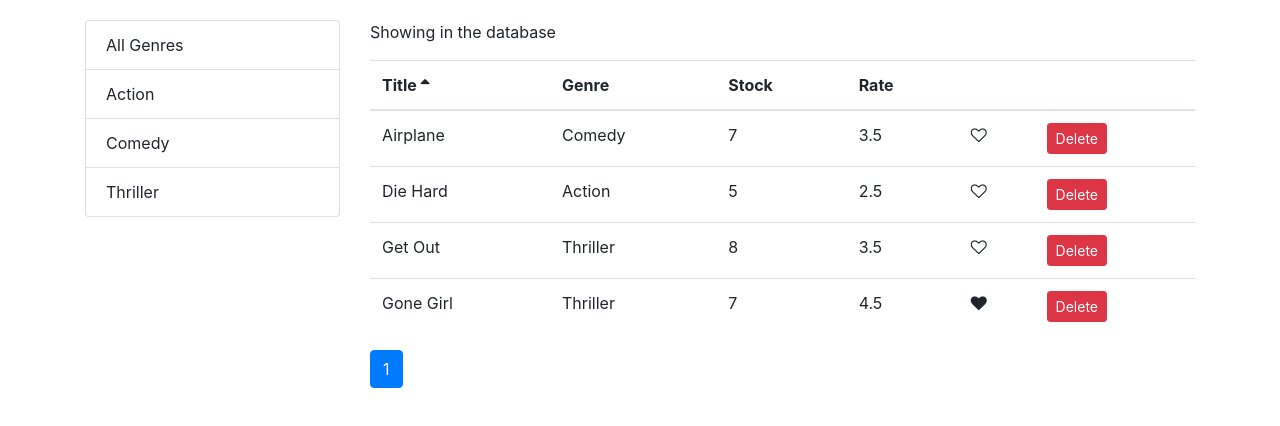
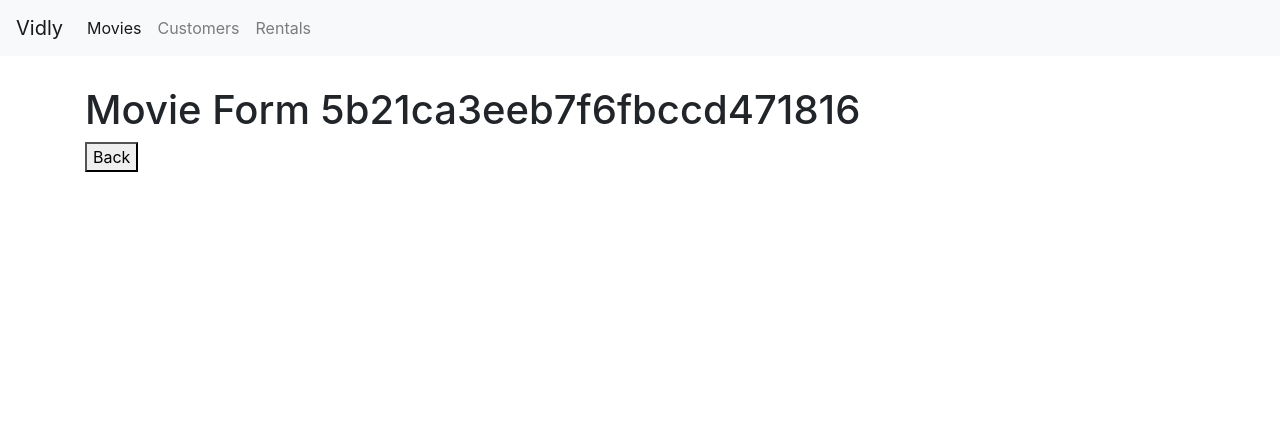
Before and after one commit to PeterFred/VidlyReact, a React (Create React App) app in the folder vidly-react/: page /movies/5b21ca3eeb7f6fbccd471816 in a window 1280 px wide. Shown: the top 426 px of the page. Built offline with nearby package versions, Linux system fonts and the light colour scheme.

Commit message:
Added navBar with routing

```diff
--- a/vidly-react/src/App.js
+++ b/vidly-react/src/App.js
@@ -1,23 +1,33 @@
 import React from "react";
-import "./App.css";
 import { Route, Redirect, Switch } from "react-router-dom";
 import Movies from "./components/movies";
 import Customers from "./components/customers";
 import Rentals from "./components/rentals";
 import NotFound from "./components/notFound";
+import NavBar from "./components/navBar";
+import MovieForm from "./components/movieForm";
+
+import "./App.css";
 
 function App() {
   return (
+    <div>
+      <NavBar />
       <main className="container">
         <Switch>
+          <Route path="/movies/:id" component={MovieForm}></Route>
           <Route path="/movies" component={Movies}></Route>
-        <Route path="/customers" component={Customers}></Route>
+          <Route
+            path="/customers"
+            render={props => <Customers sortBy="newest" {...props} />}
+          />
           <Route path="/rentals" component={Rentals}></Route>
           <Route path="/not-found" component={NotFound}></Route>
           <Redirect from="/" exact to="/movies" />
           <Redirect to="/not-found" />
         </Switch>
       </main>
+    </div>
   );
 }
 
--- a/vidly-react/src/components/customers.jsx
+++ b/vidly-react/src/components/customers.jsx
@@ -1,6 +1,9 @@
 import React from "react";
+import queryString from "query-string";
 
-const Customers = () => {
+const Customers = ({ match, location }) => {
+  const result = queryString.parse(location.search);
+  console.log(result);
   return <h1>Customers</h1>;
 };
 
--- a/vidly-react/src/components/movieForm.jsx
+++ b/vidly-react/src/components/movieForm.jsx
@@ -1,7 +1,17 @@
 import React, { Component } from "react";
 
-const MovieForm = () => {
-  return <h1>Movie Form</h1>;
+const MovieForm = ({ match, history }) => {
+  return (
+    <div>
+      <h1>Movie Form {match.params.id}</h1>
+      <button
+        classname=" btn btn-primary"
+        onClick={() => history.push("/movies")}
+      >
+        Back
+      </button>
+    </div>
+  );
 };
 
 export default MovieForm;
--- a/vidly-react/src/components/moviesTable.jsx
+++ b/vidly-react/src/components/moviesTable.jsx
@@ -1,4 +1,5 @@
 import React, { Component } from "react";
+import { Link } from "react-router-dom";
 import Like from "../components/common/like";
 import Table from "./common/table";
 
@@ -16,7 +17,11 @@
    */
 
   columns = [
-    { path: "title", label: "Title" },
+    {
+      path: "title",
+      label: "Title",
+      content: movie => <Link to={`/movies/${movie._id}`}> {movie.title} </Link>
+    },
     { path: "genre.name", label: "Genre" },
     { path: "numberInStock", label: "Stock" },
     { path: "dailyRentalRate", label: "Rate" },
--- /dev/null
+++ b/vidly-react/src/components/navBar.jsx
@@ -0,0 +1,45 @@
+import React from "react";
+import { Link, NavLink } from "react-router-dom";
+
+const NavBar = () => {
+  return (
+    <nav className="navbar navbar-expand-lg navbar-light bg-light">
+      <Link className="navbar-brand" to="/">
+        Vidly
+      </Link>
+      <button
+        className="navbar-toggler"
+        type="button"
+        data-toggle="collapse"
+        data-target="#navbarNavAltMarkup"
+        aria-controls="navbarNavAltMarkup"
+        aria-expanded="false"
+        aria-label="Toggle navigation"
+      >
+        <span className="navbar-toggler-icon" />
+      </button>
+
+      <div className="collapse navbar-collapse" id="navbarNavAltMarkup">
+        <div className="navbar-nav">
+          <NavLink className="nav-item nav-link  " to="/movies">
+            {" "}
+            Movies{" "}
+          </NavLink>
+        </div>
+        <div className="navbar-nav">
+          <NavLink className="nav-item nav-link  " to="/customers">
+            Customers
+          </NavLink>
+        </div>
+        <div className="navbar-nav">
+          <NavLink className="nav-item nav-link  " to="/rentals">
+            {" "}
+            Rentals{" "}
+          </NavLink>
+        </div>
+      </div>
+    </nav>
+  );
+};
+
+export default NavBar;
--- a/vidly-react/src/components/rentals.jsx
+++ b/vidly-react/src/components/rentals.jsx
@@ -1,7 +1,7 @@
 import React, { Component } from "react";
 
 const Rentals = () => {
-  return <h1>Not FOund</h1>;
+  return <h1>Rentals</h1>;
 };
 
 export default Rentals;
--- a/vidly-react/src/index.css
+++ b/vidly-react/src/index.css
@@ -5,7 +5,11 @@
     sans-serif;
   -webkit-font-smoothing: antialiased;
   -moz-osx-font-smoothing: grayscale;
-  padding: 20px 0 0 0;
+  padding: 0 0 0 0;
+}
+
+.navbar {
+  margin-bottom: 30px;
 }
 
 .clickable {
```
Lines whose indentation alone changed are shown as unchanged.
